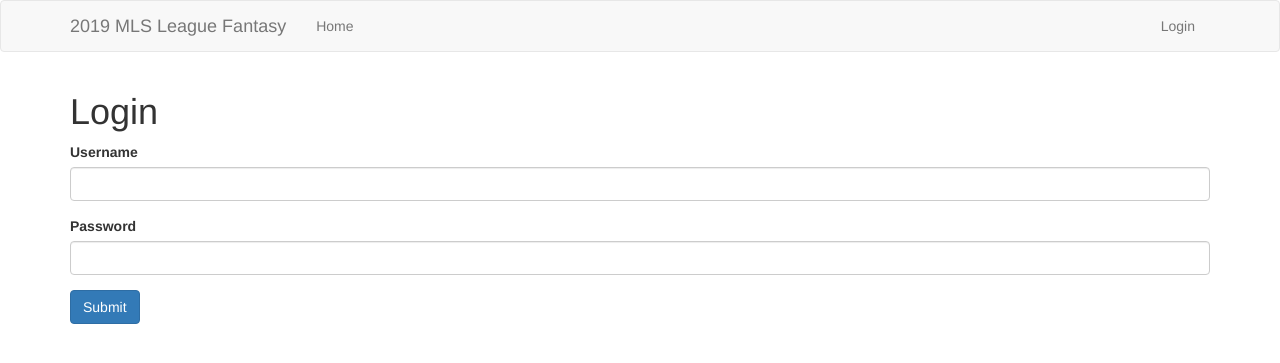
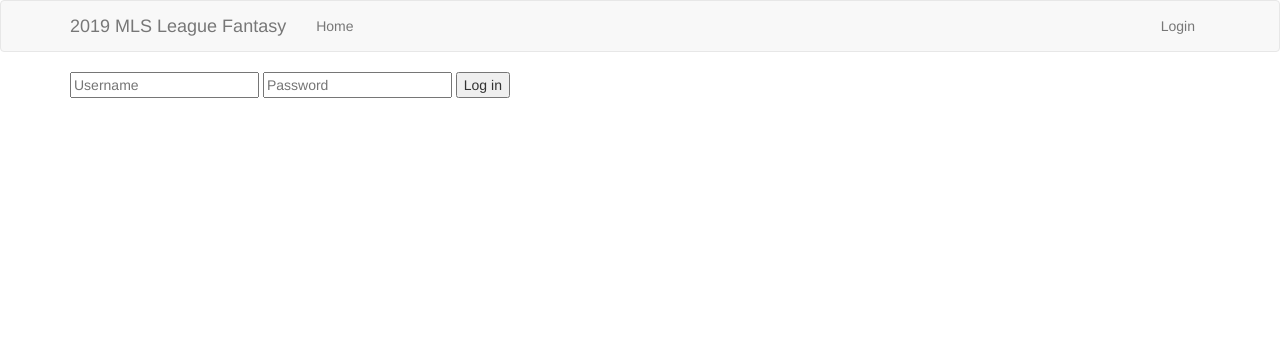
Before and after one commit to JJC005/GAE-test, a Python web app: template templates/login.html in a window 1280 px wide. Shown: the top 363 px of the page. Run offline with Jinja, Linux system fonts and the light colour scheme; the template is opened without the code that fills it, so the values that code supplies are empty; some libraries are stand-ins or nearby versions.

Commit message:
Update login.html

```diff
--- a/templates/login.html
+++ b/templates/login.html
@@ -1,16 +1,14 @@
 {% extends 'layout.html' %}
 
 {% block body %}
-  <h1>Login</h1>
-  <form action="_loginAction.py" method="POST">
-    <div class="form-group">
-      <label>Username</label>
-      <input type="text" name="username" class="form-control" value={{request.form.username}}>
-    </div>
-    <div class="form-group">
-      <label>Password</label>
-      <input type="password" name="password" class="form-control" value={{request.form.password}}>
-    </div>
-    <button type="submit" class="btn btn-primary">Submit</button>
-  </form>
+{% if session['logged_in'] %}
+
+You're logged in already!
+
+{% else %}
+<form action="/login" method="POST">
+  <input type="username" name="username" placeholder="Username">
+<input type="password" name="password" placeholder="Password">
+<input type="submit" value="Log in">
+</form>{% endif %}
 {% endblock %}
```
